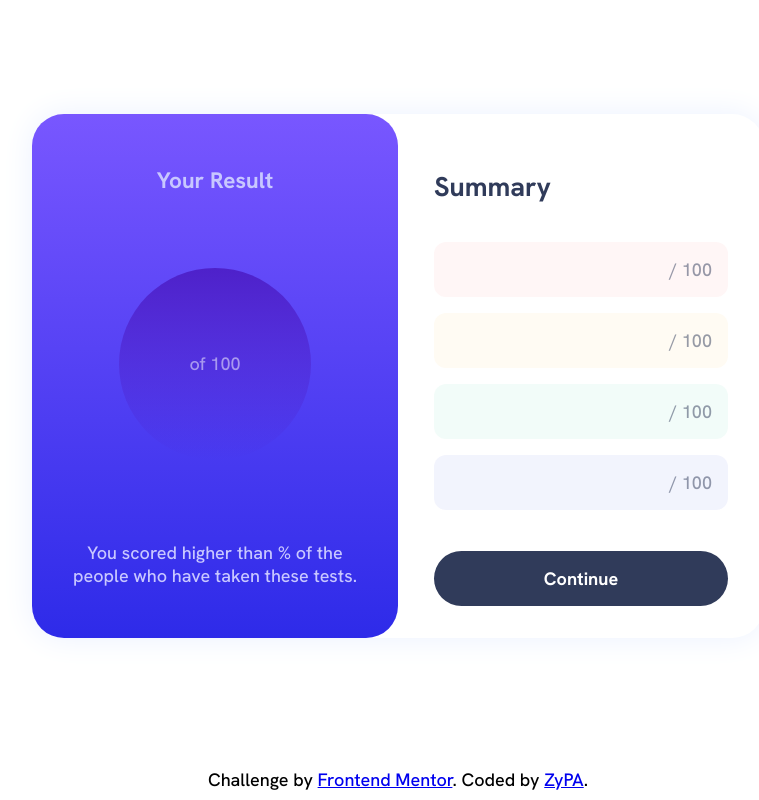
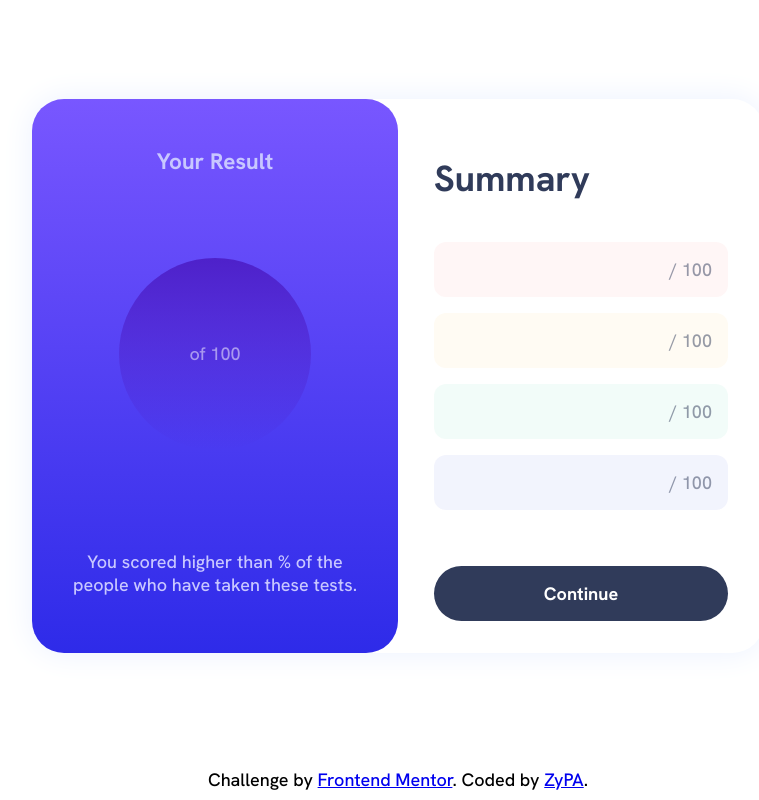
Before and after one commit to ZyPA/Frontend-Mentor-Results-summary-component-solution, a plain HTML site: page index.html in a window 1280 px wide. Shown: the whole page, without its empty margins (242-1001 px from the left). Drawn offline with Linux system fonts and the light colour scheme.

Commit message:
Update index.html

```diff
--- a/index.html
+++ b/index.html
@@ -13,7 +13,7 @@
     <body>
         <main class="result-container">
             <div class="result">
-                <h2 class="result__title">Your Result</h2>
+                <h1 class="result__title">Your Result</h2>
                 <div class="result__score-container">
                     <span class="result__score"></span>
                     of 100
@@ -25,7 +25,7 @@
                 </div>
             </div>
             <div class="summary">
-                <h2 class="summary__title">Summary</h2>
+                <h1 class="summary__title">Summary</h2>
 
                 <div class="summary__block">
                     <div class="summary__icon"></div>
```
